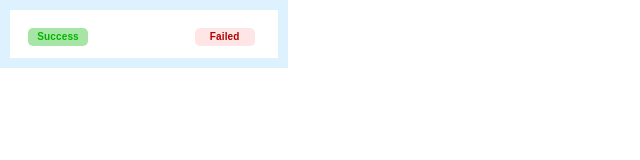
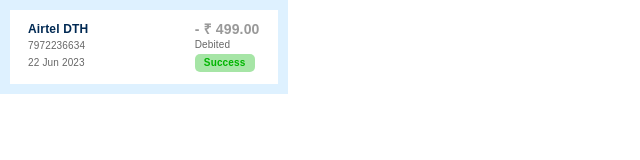
Before and after one commit to rayCodeYellow/webView2, a plain HTML site: page index.html in a window 1280 px wide. Shown: the whole page, without its empty margins (0-640 px from the left). Drawn offline with Linux system fonts and the light colour scheme.

Commit message:
Update index.html

```diff
--- a/index.html
+++ b/index.html
@@ -107,51 +107,21 @@
 </head>
 
 <body>
-  <div class="card id="dynamicCard"">
+  <div class="card">
     <div class="content-container">
       <div class="sub-container">
-        <div class="label1"  id="label1"> </div>
-        <div class="value1"  id="value1"></div>
-        <div class="value2"  id="value2"></div>
+        <div class="label1">Airtel DTH</div>
+        <div class="value1">7972236634</div>
+        <div class="value2">22 Jun 2023</div>
       </div>
       <div class="sub-container2">
-        <div class="label2" id="label2"> </div>
-        <div class="value3"id="value3"></div></div>
-  <button class="success-button" id="status success">Success</button>
-        <button class="fail-button" id="status fail" > Failed</button>
+        <div class="label2">- ₹ 499.00 </div>
+        <div class="value3">Debited</div>
+        <button class="success-button">Success</button>
+
       </div>
     </div>
   </div>
-  <script>
 
-    const query = new URLSearchParams(window.location.search);
-    function updateCardContent() {
-
-
-        var label1 = query.get('label1') || '';
-        var value1 = query.get('value1') || '';
-        var label2 = query.get('label2') || '';
-        var value2 = query.get('value2') || '';
-        var status = query.get('status') || '';
-        var value3 = query.get('value3') || '';
-
-        document.getElementById('label1').innerHTML = label1;
-        document.getElementById('value1').innerHTML = value1;
-        document.getElementById('label2').innerHTML = label2;
-        document.getElementById('value2').innerHTML = value2;
-              document.getElementById('value3').innerHTML = value2;
-   // Hide both buttons by default
-        document.getElementById('success').style.display = 'none';
-        document.getElementById('fail').style.display = 'none';
-
-        // Check the status and show the corresponding button
-        if (status.toLowerCase() === 'success') {
-            document.getElementById('success').style.display = 'inline-block';
-        } else if (status.toLowerCase() === 'fail') {
-            document.getElementById('fail').style.display = 'inline-block';
-        }
-    }
-    window.addEventListener("load", updateCardContent);
-</script>
 </body>
 </html>
```
